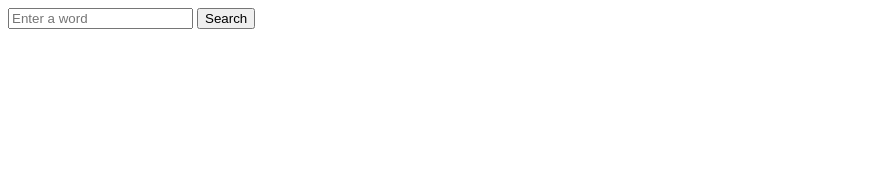
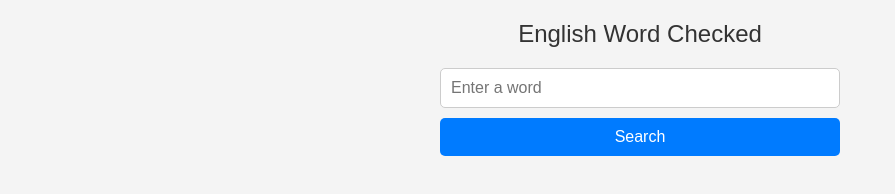
Before and after one commit to vahagvardanyan06/checked_words, a website: page index.html in a window 1280 px wide. Shown: the whole page, without its empty margins (0-895 px from the left). Drawn offline with Linux system fonts and the light colour scheme.

Commit message:
last commit

```diff
--- a/index.html
+++ b/index.html
@@ -3,9 +3,11 @@
 <head>
     <meta charset="UTF-8">
     <meta name="viewport" content="width=device-width, initial-scale=1.0">
-    <title>Document</title>
+    <title>Word Checked</title>
+    <link rel="stylesheet" href="style.css">
 </head>
 <body>
+    <p class="title"> English Word Checked</p>
     <form id="searchForm">
         <input type="text" id="searchInput" placeholder="Enter a word">
         <button type="submit">Search</button>
--- /dev/null
+++ b/style.css
@@ -0,0 +1,61 @@
+/* Reset some default styles */
+* {
+    margin: 0;
+    padding: 0;
+    box-sizing: border-box;
+  }
+
+  /* Body styles */
+  body {
+    font-family: Arial, sans-serif;
+    background-color: #f4f4f4;
+    padding: 20px;
+  }
+
+  /* Title styles */
+  .title {
+    font-size: 24px;
+    color: #333;
+    text-align: center;
+    margin-bottom: 20px;
+  }
+
+  /* Form styles */
+  #searchForm {
+    max-width: 400px;
+    margin: 0 auto;
+  }
+
+  #searchInput {
+    display: block;
+    width: 100%;
+    padding: 10px;
+    border: 1px solid #ccc;
+    border-radius: 5px;
+    font-size: 16px;
+    margin-bottom: 10px;
+  }
+
+  button[type="submit"] {
+    display: block;
+    width: 100%;
+    padding: 10px;
+    border: none;
+    border-radius: 5px;
+    background-color: #007bff;
+    color: #fff;
+    font-size: 16px;
+    cursor: pointer;
+  }
+
+  button[type="submit"]:hover {
+    background-color: #0056b3;
+  }
+
+  /* Output styles */
+  .output_value {
+    font-size: 24px;
+    color: #333;
+    margin-top: 20px;
+    text-align: center;
+  }
```
Also changed, not shown: app.js (line endings or trailing spaces).
